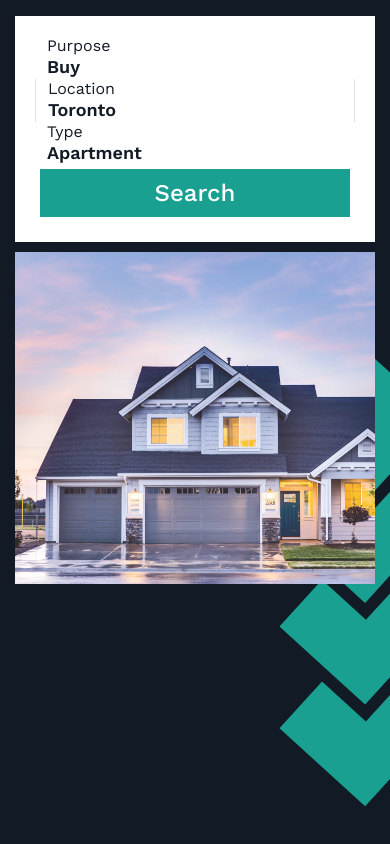
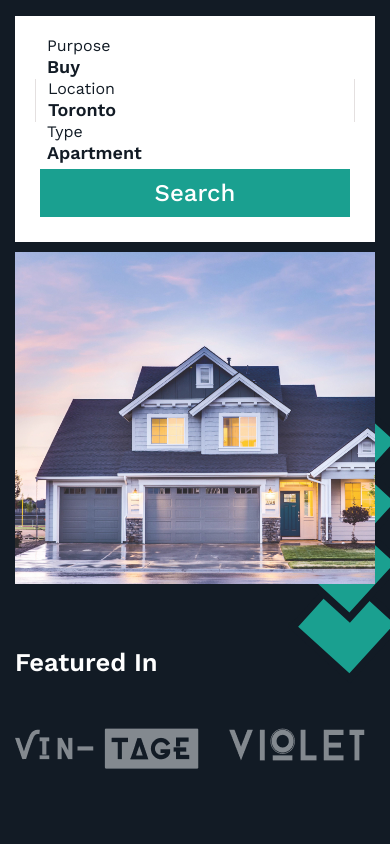
Before and after one commit to DmytroBeridze/Real_Estate_Rentiz, a website: page src/index.html in a window 390 px wide. Shown: the part 342-1186 px from the top of the page. Drawn offline with nearby package versions, Linux system fonts and the light colour scheme; files that its build step writes are made by us from their sources; files whose address does not match are found by name.

Commit message:
feautured section and responsive

```diff
--- a/src/assets/scss/_featured.scss
+++ b/src/assets/scss/_featured.scss
@@ -0,0 +1,20 @@
+.featured {
+  //   padding: 180px 0;
+  padding: clamp(3.125rem, 0.761rem + 11.82vw, 11.25rem) 0;
+  &__header {
+    margin-bottom: 50px;
+  }
+  &__logo-container {
+    display: flex;
+    align-items: flex-start;
+    justify-content: space-between;
+    overflow: auto;
+    gap: 30px;
+  }
+  &__logo {
+    flex: 0 0 auto;
+  }
+  &__logo img {
+    width: 100%;
+  }
+}
--- a/src/assets/scss/_main.scss
+++ b/src/assets/scss/_main.scss
@@ -75,6 +75,15 @@
     right: 0;
     bottom: -240px;
     z-index: -1;
+
+    @media (max-width: 576px) {
+      bottom: -100px;
+    }
+    & svg {
+      @media (max-width: 576px) {
+        height: 300px;
+      }
+    }
   }
 }
 // -----------------serch
--- a/src/assets/scss/style.scss
+++ b/src/assets/scss/style.scss
@@ -11,6 +11,14 @@ body {
     overflow: hidden;
   }
 }
+.section-titles {
+  color: var(--main-text-color);
+  font-size: clamp(1.5rem, 1.064rem + 2.18vw, 3rem);
+  // font-size: 48px;
+  font-weight: 600;
+  line-height: 126%;
+  text-transform: capitalize;
+}
 
 @import "./header";
 @import "./main";
--- a/src/index.html
+++ b/src/index.html
@@ -203,8 +203,28 @@
       </div>
     </main>
     <!-- --------------------------Featured In -->
-    <section class="featured"></section>
-    <div class="container featured__container"></div>
+    <section class="featured">
+      <div class="container featured__container">
+        <h2 class="featured__header section-titles">Featured In</h2>
+        <div class="featured__logo-container">
+          <div class="featured__logo">
+            <img src="./img/jpg/featured/logo4.png" alt="" />
+          </div>
+          <div class="featured__logo">
+            <img src="./img/jpg/featured/logo3.png" alt="" />
+          </div>
+          <div class="featured__logo">
+            <img src="./img/jpg/featured/logo6.png" alt="" />
+          </div>
+          <div class="featured__logo">
+            <img src="./img/jpg/featured/logo2.png" alt="" />
+          </div>
+          <div class="featured__logo">
+            <img src="./img/jpg/featured/logo1.png" alt="" />
+          </div>
+        </div>
+      </div>
+    </section>
 
     <!-- ------script------------ -->
     <!-- <script src="https://cdn.jsdelivr.net/npm/swiper@10/swiper-bundle.min.js"></script> -->
```
Also changed, not shown: src/assets/img/jpg/featured/logo1.png (added), src/assets/img/jpg/featured/logo2.png (added), src/assets/img/jpg/featured/logo3.png (added), src/assets/img/jpg/featured/logo4.png (added), src/assets/img/jpg/featured/logo6.png (added).
